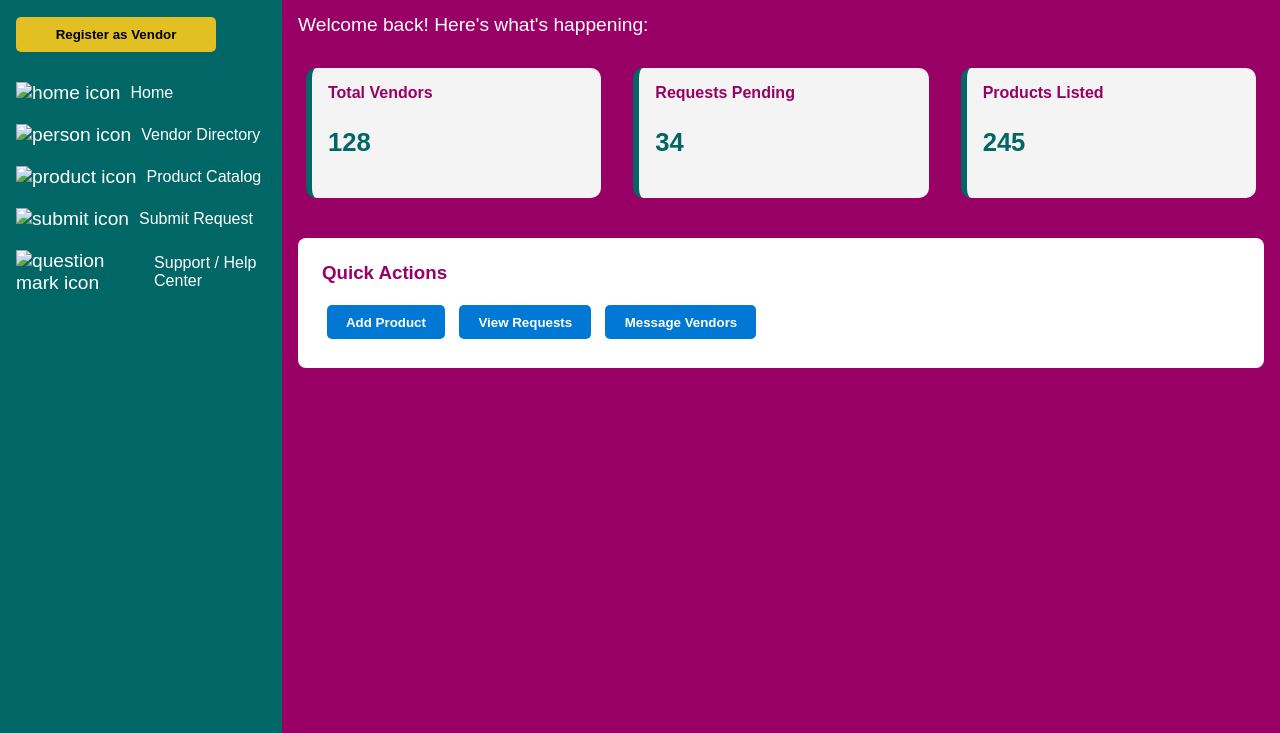
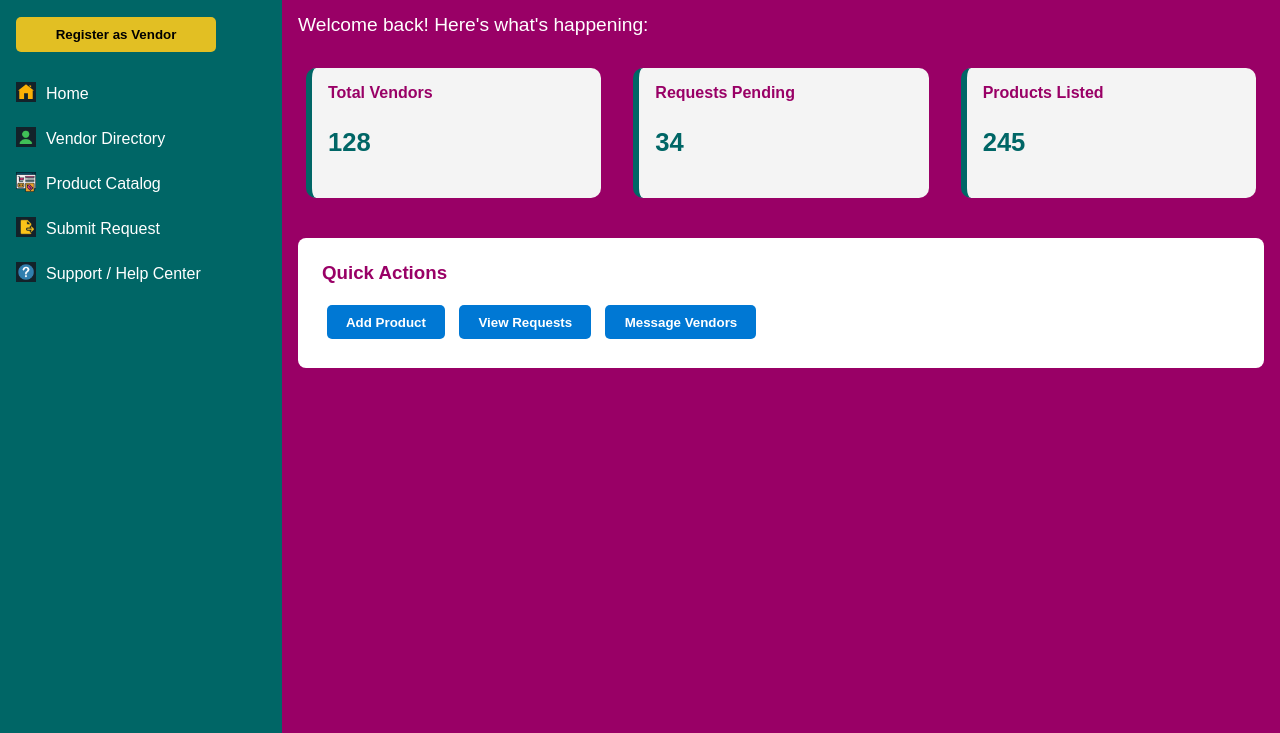
Before and after one commit to ayabong-a/street-link-hackathon-2025, a website: page vendor-system.html in a window 1280 px wide. Shown: the part 67-800 px from the top of the page. Drawn offline with Linux system fonts and the light colour scheme; the site is published under a folder, as on GitHub Pages, so addresses that start at the root find nothing.

Commit message:
fixing icon paths

```diff
--- a/vendor-system.html
+++ b/vendor-system.html
@@ -15,14 +15,14 @@
             <button class="register-btn">Register as Vendor</button>
 
             <ul class="sidebar-menu">
-                <li><span class="icon"><img src="/assests/icons/icons8-home.svg" alt="home icon"></span> Home</li>
-                <li><span class="icon"><img src="/assests/icons/icons8-person-64.png" alt="person icon"></span> Vendor
+                <li><span class="icon"><img src="./assests/icons/icons8-home.svg" alt="home icon"></span> Home</li>
+                <li><span class="icon"><img src="./assests/icons/icons8-person-64.png" alt="person icon"></span> Vendor
                     Directory</li>
-                <li><span class="icon"><img src="/assests/icons/cart_9871463.png" alt="product icon"></span> Product
+                <li><span class="icon"><img src="./assests/icons/cart_9871463.png" alt="product icon"></span> Product
                     Catalog</li>
-                <li><span class="icon"><img src="/assests/icons/icons8-submit-document-30.png" alt="submit icon"></span>
+                <li><span class="icon"><img src="./assests/icons/icons8-submit-document-30.png" alt="submit icon"></span>
                     Submit Request</li>
-                <li><span class="icon"><img src="/assests/icons/icons8-question-mark-64.png"
+                <li><span class="icon"><img src="./assests/icons/icons8-question-mark-64.png"
                             alt="question mark icon"></span> Support / Help Center</li>
             </ul>
         </div>
```
